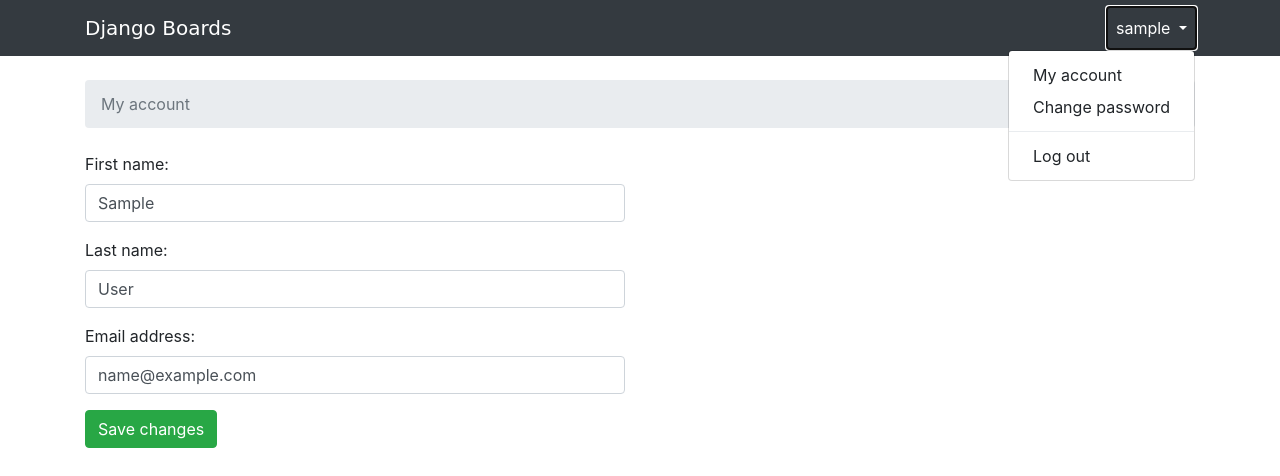
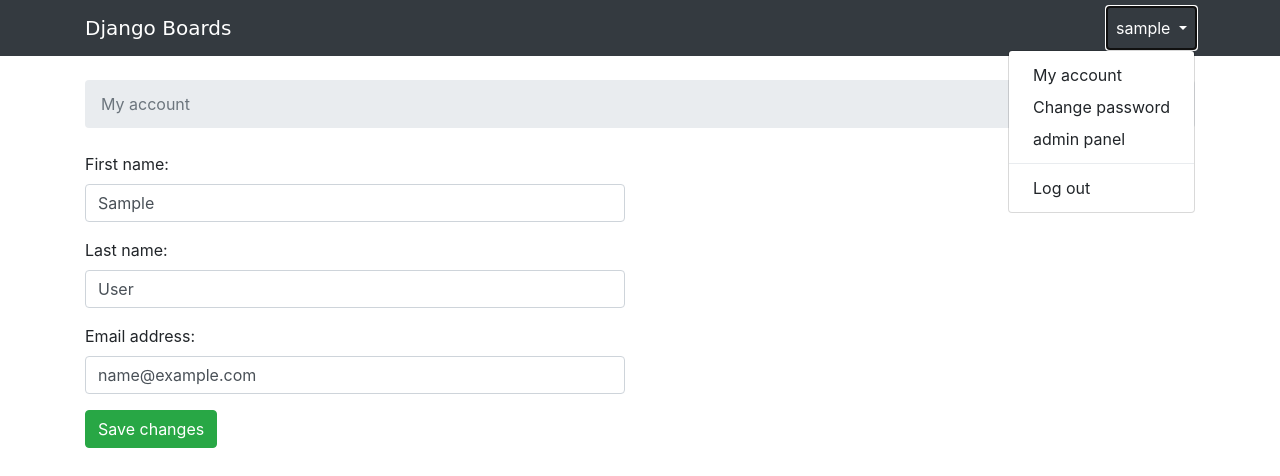
Before and after one commit to javadadabi/django_board, a Django app: page /settings/account/ in a window 1280 px wide, after a click that opens the changed part. Shown: the top 476 px of the page. Run offline with Django 4.2, Linux system fonts and the light colour scheme; the visitor is signed in with stand-in values (Sample User, id 1); some libraries are stand-ins or nearby versions; some web fonts are replaced.

Commit message:
admin:login link was added

```diff
--- a/templates/base.html
+++ b/templates/base.html
@@ -27,6 +27,9 @@
             <div class="dropdown-menu dropdown-menu-right" aria-labelledby="userMenu">
               <a class="dropdown-item" href="{% url 'my_account' %}">My account</a>
               <a class="dropdown-item" href="{% url 'password_change' %}">Change password</a>
+                {% if user.is_superuser or user.is_staff %}
+                 <a class="dropdown-item" href="{% url 'admin:login' %}">admin panel</a>
+                 {% endif %}
               <div class="dropdown-divider"></div>
               <a class="dropdown-item" href="{% url 'logout' %}">Log out</a>
             </div>
```
